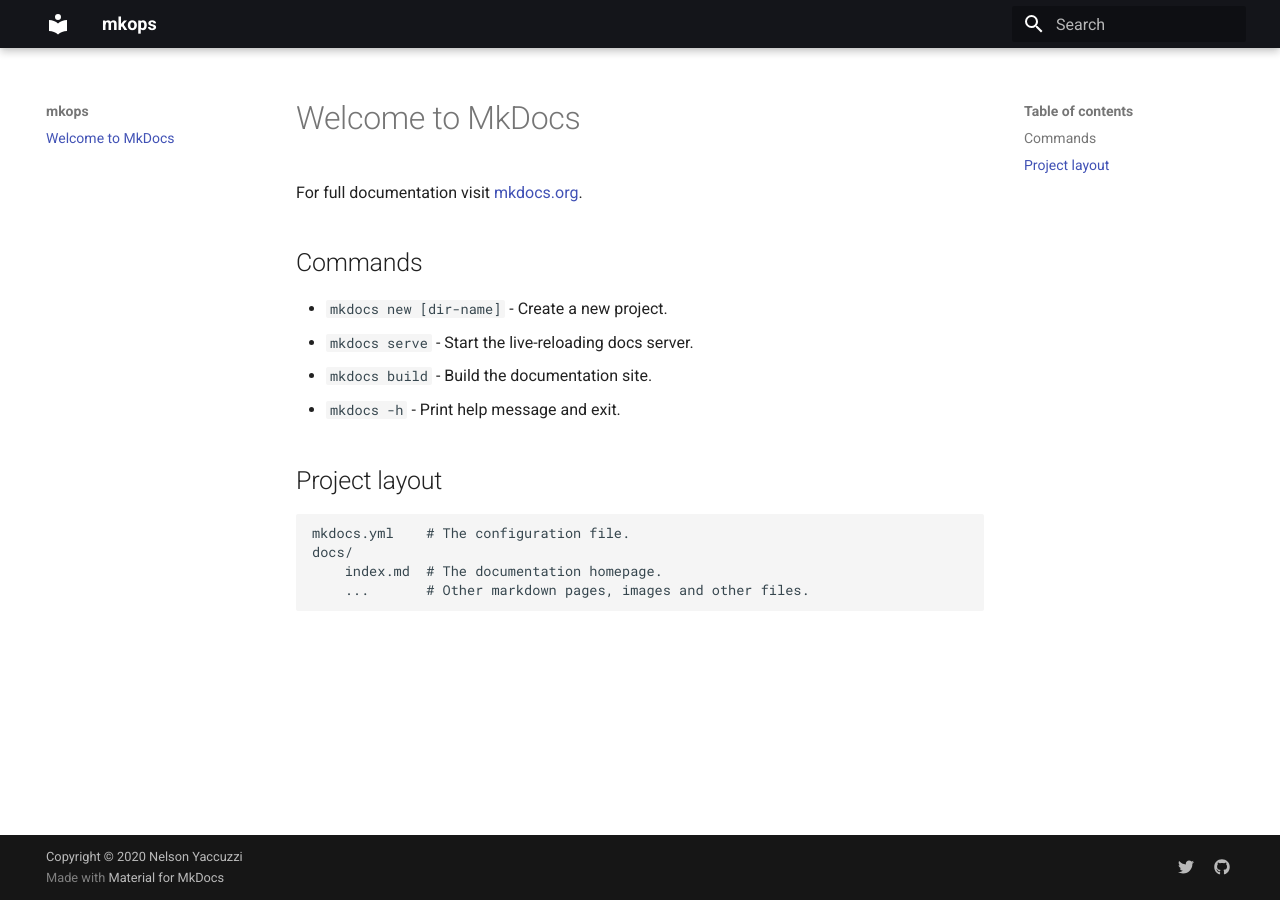
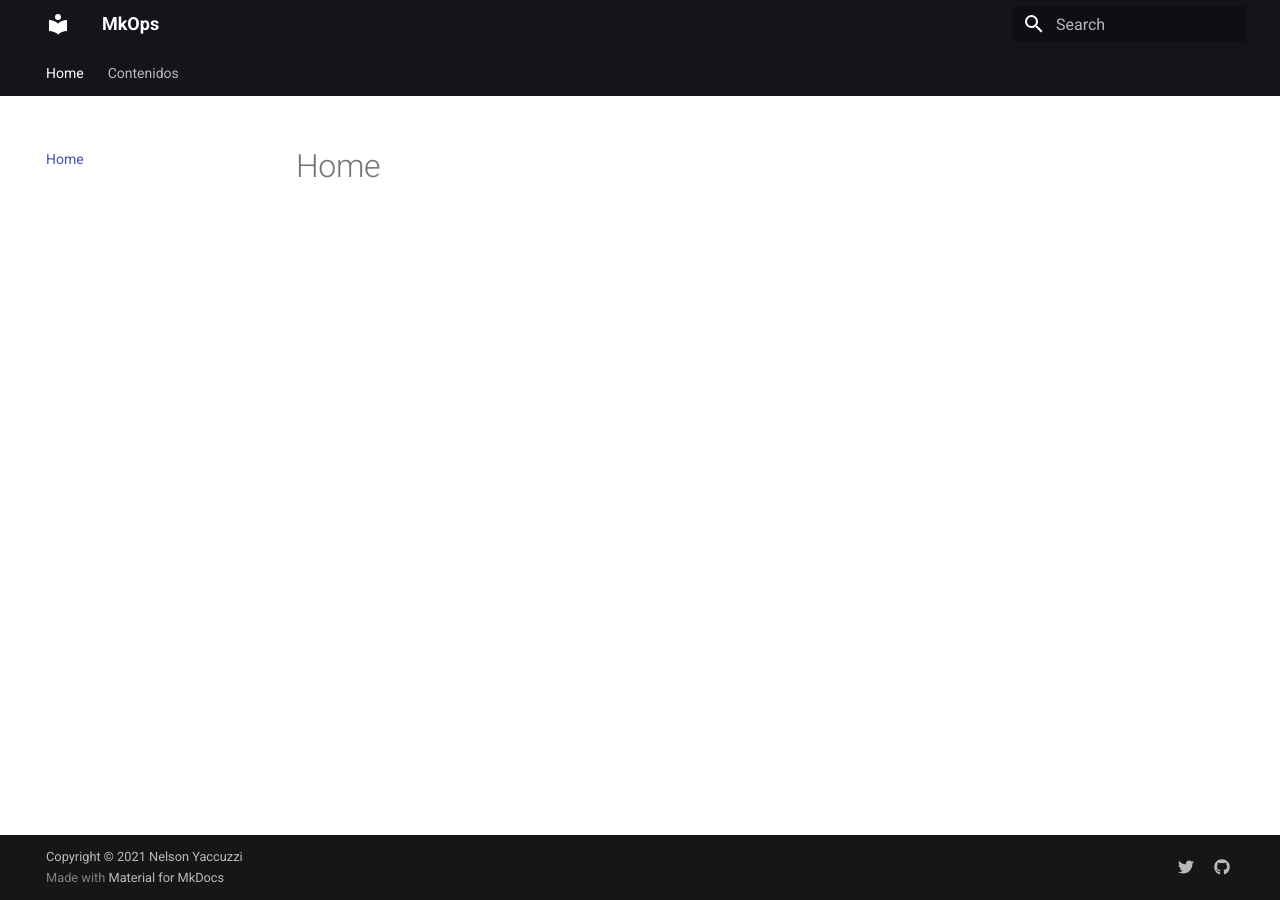
Before and after one commit to nelsonyaccuzzi/mkops, an MkDocs documentation site: the page built from docs/index.md, in a window 1280 px wide. Built offline with MkDocs 1.6.1 and Material for MkDocs 9.7.7, drawn with Linux system fonts in a browser that asks for light colours.

Commit message:
organizando

```diff
--- a/docs/index.md
+++ b/docs/index.md
@@ -1,17 +1 @@
-# Welcome to MkDocs
-
-For full documentation visit [mkdocs.org](https://www.mkdocs.org).
-
-## Commands
-
-* `mkdocs new [dir-name]` - Create a new project.
-* `mkdocs serve` - Start the live-reloading docs server.
-* `mkdocs build` - Build the documentation site.
-* `mkdocs -h` - Print help message and exit.
-
-## Project layout
-
-    mkdocs.yml    # The configuration file.
-    docs/
-        index.md  # The documentation homepage.
-        ...       # Other markdown pages, images and other files.
+# Home
--- a/mkdocs.yml
+++ b/mkdocs.yml
@@ -1,4 +1,4 @@
-site_name: mkops
+site_name: MkOps
 theme:
   name: material
   palette:
@@ -8,10 +8,12 @@ theme:
     language: es
   icon:
     repo: fontawesome/brands/github
+  features:
+    - navigation.tabs
+    - navigation.expand
 plugins:
   - search
-
-copyright: Copyright &copy; 2020 Nelson Yaccuzzi
+copyright: Copyright &copy; 2021 Nelson Yaccuzzi
 extra:
   social:
     - icon: fontawesome/brands/twitter
```
Also changed, not shown: README.md (+1 -1 lines), docs/contenido.md (added, +72 -0 lines).
